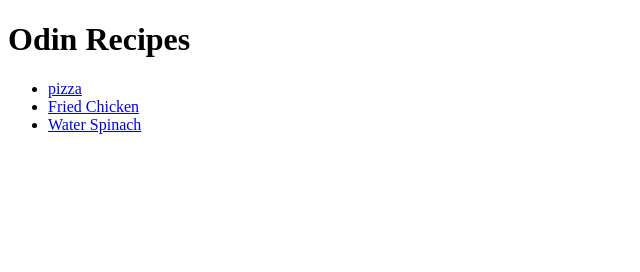
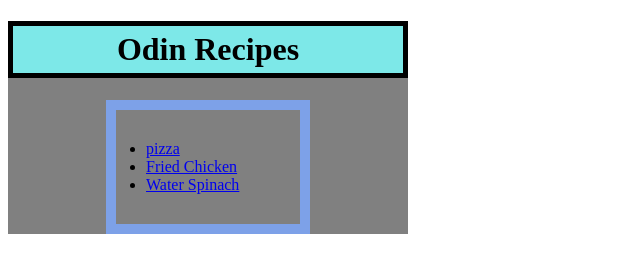
Before and after one commit to resetreboot1/odin-recipes, a plain HTML site: page index.html in a window 1280 px wide. Shown: the whole page, without its empty margins (0-640 px from the left). Drawn offline with Linux system fonts and the light colour scheme.

Commit message:
Add stylesheet and style to index.html

```diff
--- a/index.html
+++ b/index.html
@@ -3,15 +3,18 @@
   <head>
     <meta charset="UTF-8">
     <title>odin-recipes</title>
+    <link rel=stylesheet href=styles.css>
   </head>
 
   <body>
-    <h1>Odin Recipes</h1>
+   <div id=lm>
+      <h1 class=header>Odin Recipes</h1>
     <ul>
-     <li> <a href="recipes/pizza.html">pizza</a> </li>
+     <li> <a class="links" href="recipes/pizza.html">pizza</a> </li>
 
-     <li> <a href="recipes/fried_chicken.html">Fried Chicken</a> </li>
-     <li> <a href="recipes/water_spinach.html">Water Spinach</a> </li>
+     <li> <a class="links" href="recipes/fried_chicken.html">Fried Chicken</a> </li>
+     <li> <a class="links" href="recipes/water_spinach.html">Water Spinach</a> </li>
     </ul>
+    </div>
   </body>
 </html>
--- /dev/null
+++ b/styles.css
@@ -0,0 +1,29 @@
+body {
+  font-family:"Times New Roman",serif;
+  background-color:;
+}
+.header {
+  border:5px solid black;
+  padding:5px;
+  width:380px;
+  height:auto;
+  background-color:hsl(180,70%,70%);
+  text-align:center;
+}
+ul {
+  width:124px;
+  height:auto;
+  padding:30px;
+  border:10px solid hsl(220,70%,70%);
+  display:block;
+  margin:0 auto ;
+}
+#lm {
+  width:400px;
+  background-color:grey;
+}
+
+.high{
+  background-color:hsl;
+  color:;
+}
```
